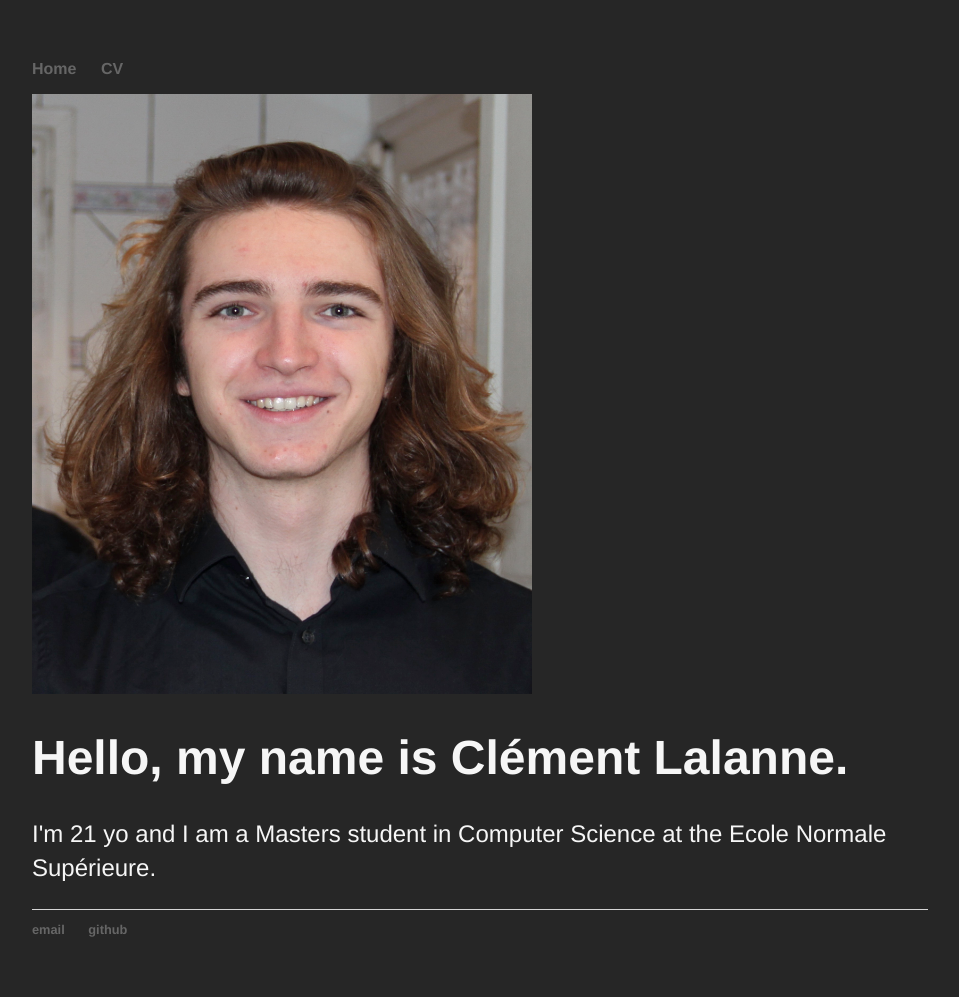
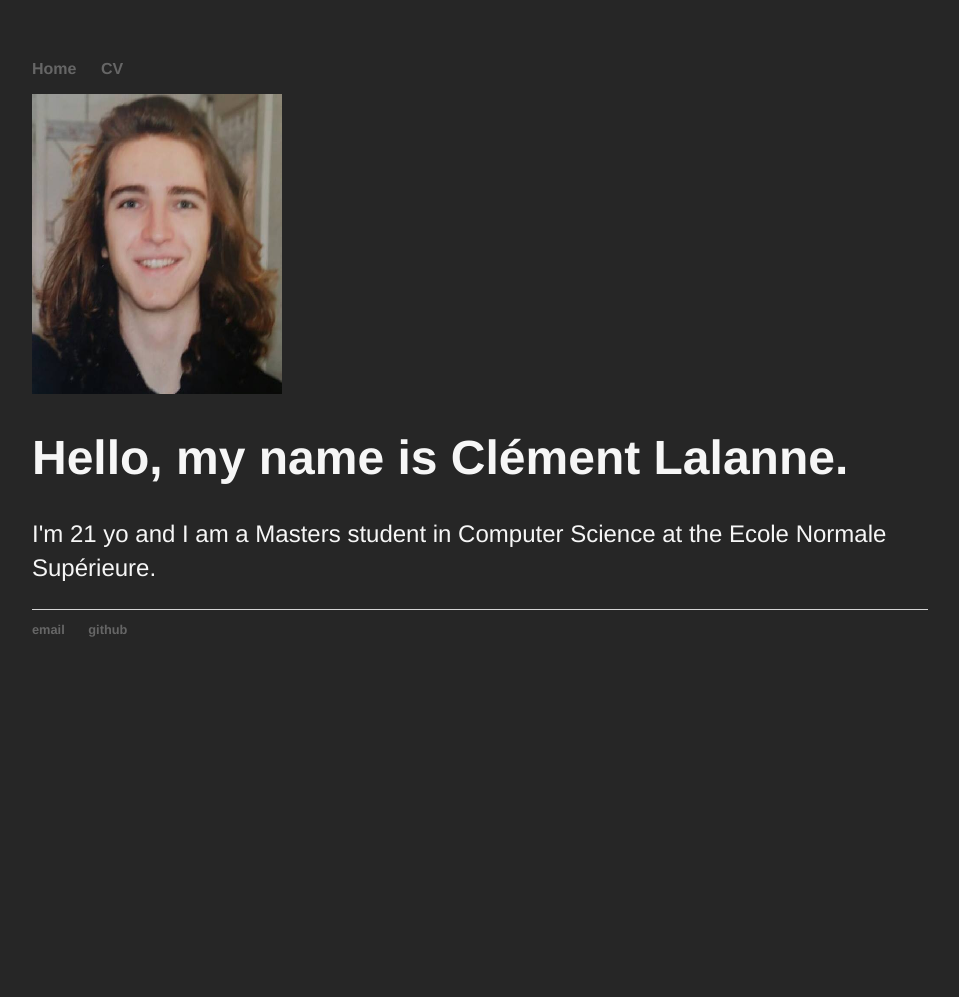
Before and after one commit to clemlal/clemlal.github.io, a Jekyll site: the page built from index.html, in a window 1280 px wide. Shown: the whole page, without its empty margins (160-1119 px from the left). Built offline with Jekyll 4.4.1, drawn with Linux system fonts in a browser that asks for light colours; after the commit the page ends 900 px from its top, so only the background shows below that.

Commit message:
photo changed

```diff
--- a/index.html
+++ b/index.html
@@ -2,7 +2,7 @@
 layout: default
 title: Clément Lalanne
 ---
-<img src="clementlalanne.jpg" alt="Me" width="500" height="600">
+<img src="cl2.jpg" alt="Me" width="250" height="300">
 <div class="blurb">
 	<h1>Hello, my name is Clément Lalanne.</h1>
 				<p>I'm 21 yo and I am a Masters student in Computer Science at the Ecole Normale Supérieure.</p>
```
Also changed, not shown: cl2.jpg (added).
